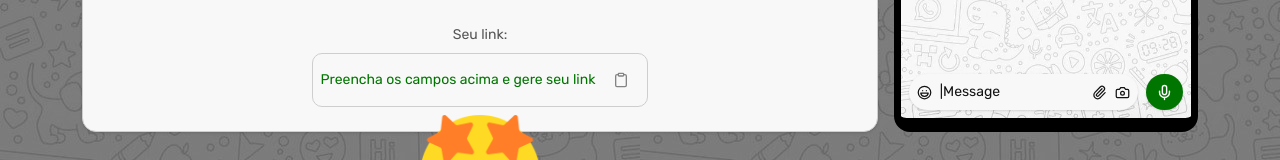
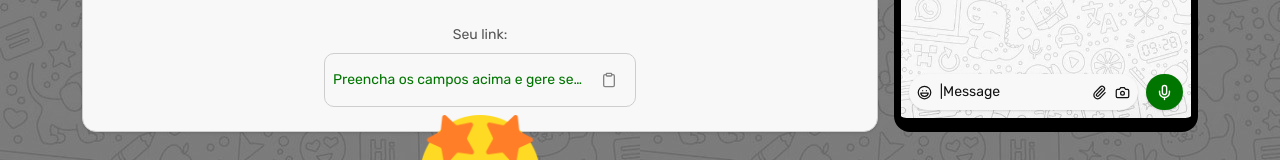
Before and after one commit to MatheusBorgesDev/my-whats-link, a React (Vite) app: page / in a window 1280 px wide. Shown: the part 560-720 px from the top of the page. Built offline with nearby package versions, Linux system fonts and the light colour scheme.

Commit message:
feat: :sparkles: truncate generated link display for better UI experience

```diff
--- a/src/App.tsx
+++ b/src/App.tsx
@@ -205,7 +205,7 @@ function App() {
 					<CardContent className="flex flex-col items-center gap-2">
 						<p className="text-sm text-muted-foreground">Seu link:</p>
 						<div className="flex items-center gap-2 p-2 border rounded-lg">
-							<span className="text-sm text-primary ">
+							<span className="text-sm text-primary max-w-[250px] truncate">
 								{generatedLink
 									? generatedLink
 									: 'Preencha os campos acima e gere seu link'}
```
